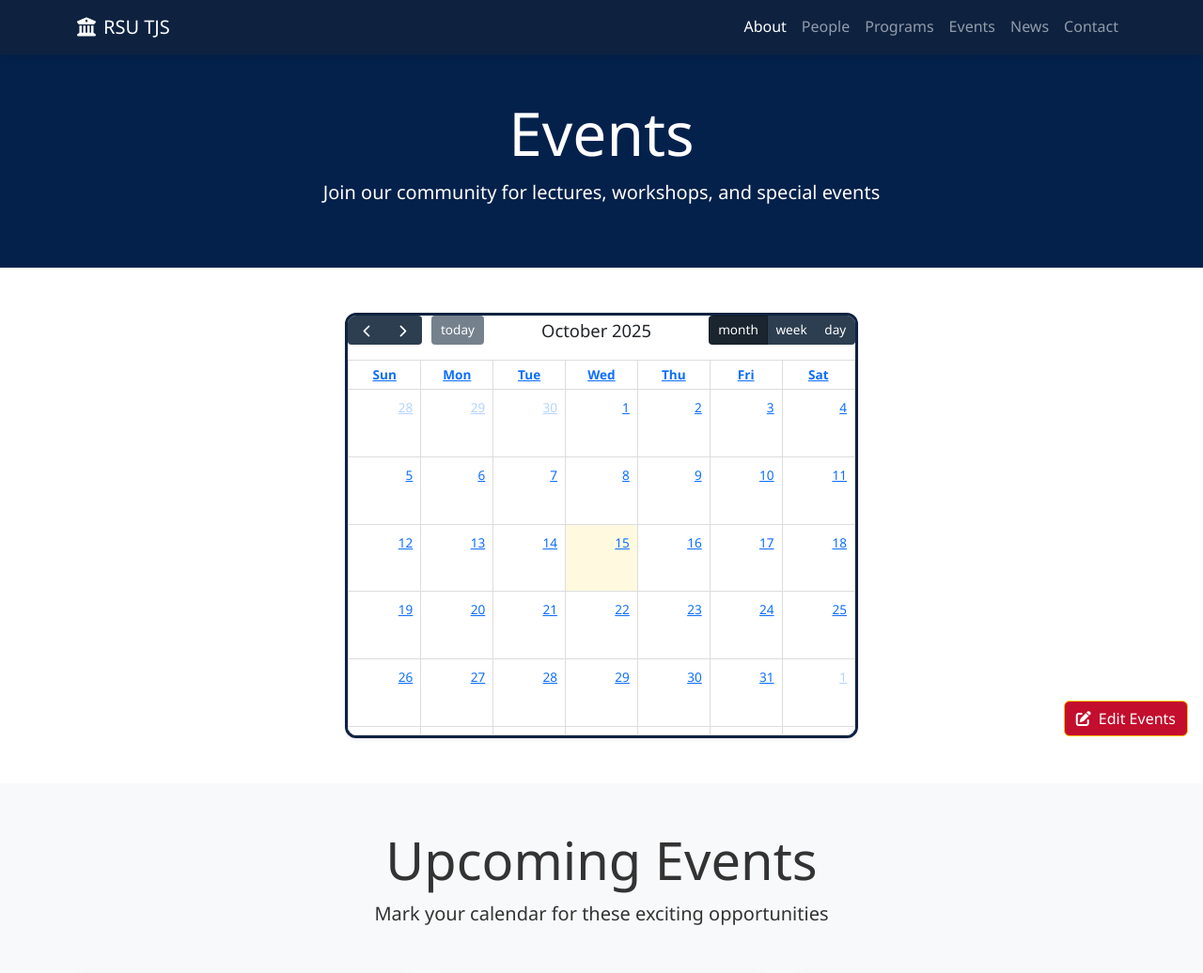
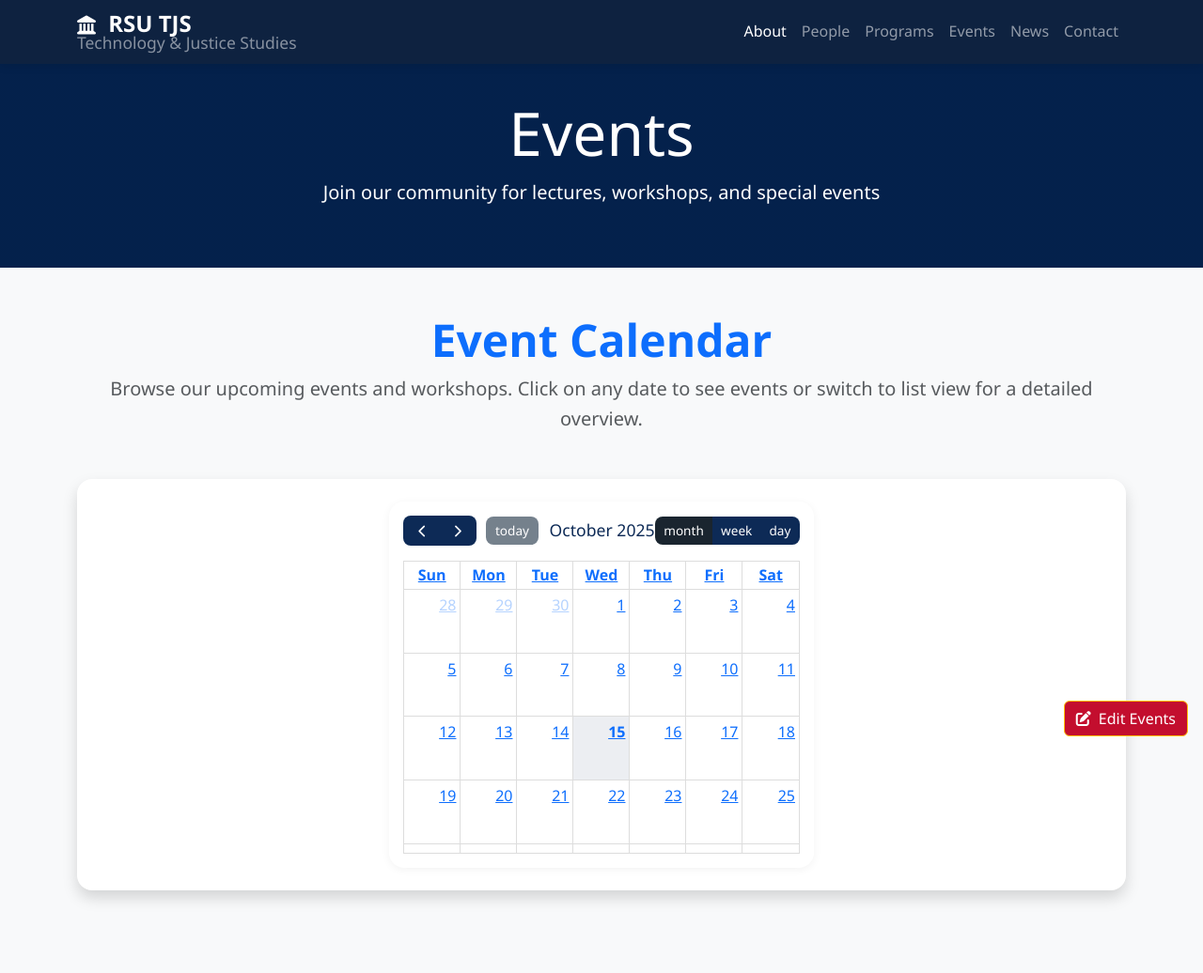
Before and after one commit to clintms121/site2, a plain HTML site: page events.html in a window 1280 px wide. Shown: the top 1036 px of the page at 94% size. Drawn offline with nearby package versions, Linux system fonts and the light colour scheme.

Commit message:
updated your RSU TJS webpage by adding the landmark logo, a “Technology & Justice Studies” subtitle, and modern calendar styling for a cleaner, more professional look.

```diff
--- a/assets/css/style.css
+++ b/assets/css/style.css
@@ -328,10 +328,57 @@ body {
 .news-card .card-body {
     padding: 15px;
 }
-/* Compact FullCalendar look */
-#calendar { border-radius: 12px; overflow: hidden; }
-.fc .fc-toolbar-title { font-size: 1.15rem; }
-.fc .fc-button { padding: .25rem .55rem; font-size: .85rem; }
-.fc .fc-col-header-cell-cushion,
-.fc .fc-daygrid-day-number { padding: .25rem; font-size: .85rem; }
-.fc .fc-daygrid-day-frame { padding: .25rem; }
+/* Modern Event Calendar Styling */
+.fc-toolbar-title {
+    font-size: 1.25rem;
+    color: #0d2a56;
+  }
+
+  .fc .fc-button-primary {
+    background-color: #0d2a56;
+    border: none;
+    border-radius: 8px;
+  }
+
+  .fc .fc-button-primary:hover {
+    background-color: #1c3b75;
+  }
+
+  .fc .fc-daygrid-day.fc-day-today {
+    background-color: rgba(13, 42, 86, 0.08);
+    font-weight: bold;
+  }
+
+  .fc {
+    border-radius: 16px;
+    background: #fff;
+    padding: 20px;
+    box-shadow: 0 2px 10px rgba(0,0,0,0.05);
+  }/* Compact Calendar Size */
+#calendar {
+    max-width: 800px;        /* Controls overall calendar width */
+    margin: 0 auto;          /* Centers it horizontally */
+    padding: 10px 20px;      /* Adds balanced padding inside */
+  }
+
+  .fc {
+    padding: 15px !important; /* Slightly reduce internal space */
+  }
+
+  .fc-toolbar-title {
+    font-size: 1.1rem !important; /* Make the month title smaller */
+  }
+
+  .fc .fc-button {
+    padding: 0.3rem 0.6rem;  /* Smaller navigation buttons */
+    font-size: 0.85rem;
+  }
+ /* Space between "today" group and the title when they are in the same chunk */
+.fc .fc-toolbar-chunk > .fc-button-group + .fc-toolbar-title {
+    margin-left: 12px !important;
+  }
+
+  /* Fallback: always give the title a little left margin */
+  .fc .fc-toolbar-title {
+    margin-left: 12px !important;
+  }
--- a/events.html
+++ b/events.html
@@ -19,9 +19,13 @@
     <!-- Navigation -->
     <nav class="navbar navbar-expand-lg navbar-dark fixed-top">
         <div class="container">
-            <a class="navbar-brand animate__animated animate__fadeInLeft" href="index.html">
-                <i class="fas fa-university me-2"></i>RSU TJS
-            </a>
+            <a class="navbar-brand d-flex flex-column lh-1 animate__animated animate__fadeInLeft" href="index.html">
+                <div>
+                  <i class="fas fa-landmark me-2 text-white"></i>
+                  <span class="fw-bold fs-4">RSU TJS</span>
+                </div>
+                <small class="text-white-50">Technology &amp; Justice Studies</small>
+              </a>
             <button class="navbar-toggler" type="button" data-bs-toggle="collapse" data-bs-target="#navbarNav">
                 <span class="navbar-toggler-icon"></span>
             </button>
@@ -63,15 +67,19 @@
     </header>
 
     <!-- Events Calendar -->
-    <section class="py-5">
+    <section class="py-5 bg-light">
         <div class="container">
-            <div class="row justify-content-center">
-                <div class="col-lg-6 col-md-8 animate__animated animate__fadeIn">
-                    <div id="calendar" class="card shadow-sm"></div>
-                </div>
-            </div>
+          <div class="text-center mb-5">
+            <h2 class="display-5 fw-bold text-primary">Event Calendar</h2>
+            <p class="lead text-muted">
+              Browse our upcoming events and workshops. Click on any date to see events or switch to list view for a detailed overview.
+            </p>
+          </div>
+          <div class="card shadow rounded-4 border-0 p-4">
+            <div id="calendar"></div>
+          </div>
         </div>
-    </section>
+      </section>
 
     <!-- Upcoming Events -->
     <section class="py-5 bg-light">
```
